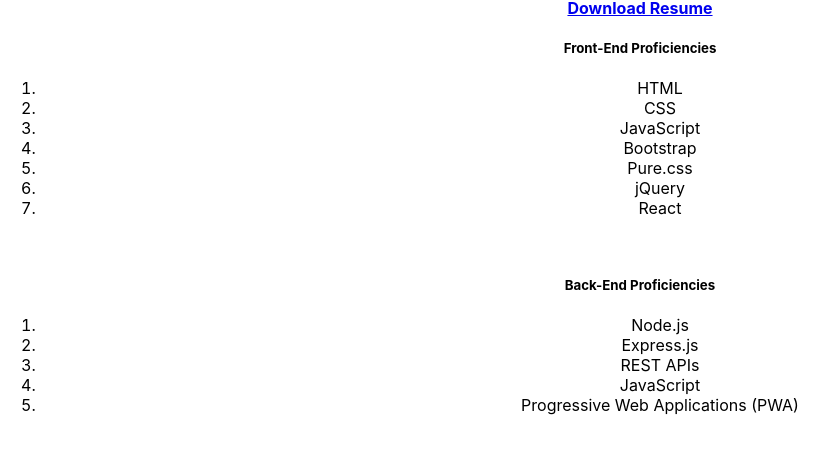
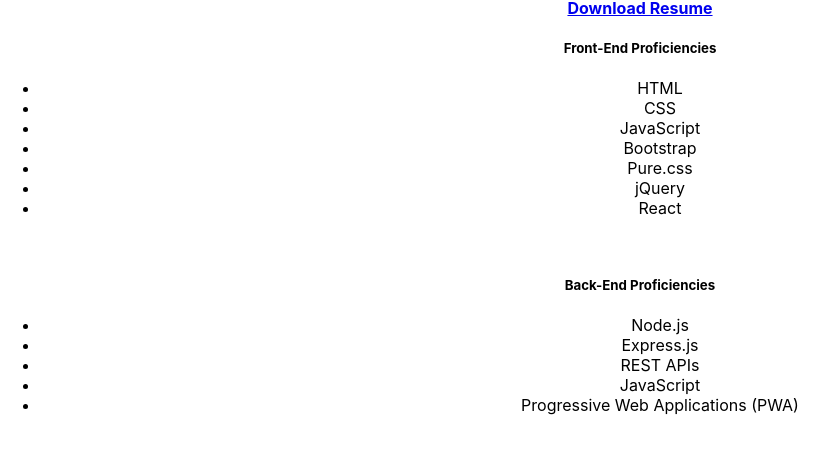
Before and after one commit to marksherm04/react-portfolio, a React (Create React App) app in the folder react-portfolio/: page / in a window 1280 px wide. Both pictures are taken after a click on the element "Resume". Shown: the part 234-699 px from the top of the page, without its empty margins (0-840 px from the left). Built offline with nearby package versions, Linux system fonts and the light colour scheme.

Commit message:
feature/bugs

```diff
--- a/react-portfolio/src/components/Contact/index.js
+++ b/react-portfolio/src/components/Contact/index.js
@@ -1,4 +1,5 @@
-import React from 'react';
+import React, { useState } from 'react';
+import { validateEmail } from '../../utils/helpers';
 
 
 function Contact() {
--- a/react-portfolio/src/components/Resume/index.js
+++ b/react-portfolio/src/components/Resume/index.js
@@ -13,7 +13,7 @@
 			</div>
 			<div>
 				<h5>Front-End Proficiencies</h5>
-				<ol>
+				<ul>
 					<li>HTML</li>
 					<li>CSS</li>
 					<li>JavaScript</li>
@@ -21,21 +21,21 @@
 					<li>Pure.css</li>
 					<li>jQuery</li>
 					<li>React</li>
-				</ol>
+				</ul>
 
 				<br></br>
 
 				<h5>Back-End Proficiencies</h5>
-				<ol>
+				<ul>
 					<li>Node.js</li>
 					<li>Express.js</li>
 					<li>REST APIs</li>
 					<li>JavaScript</li>
 					<li>Progressive Web Applications (PWA)</li>
-				</ol>
+				</ul>
 
 				<br></br>
-				<ol>
+				<ul>
 					<h5>Database Technologies</h5>
 					<li>Sequelize</li>
 					<li>MySQL</li>
@@ -43,7 +43,7 @@
 					<li>GraphQL</li>
 					<li>MongoDB</li>
 					<li>Mongoose</li>
-				</ol>
+				</ul>
 			</div>
 		</section>
 	);
```
